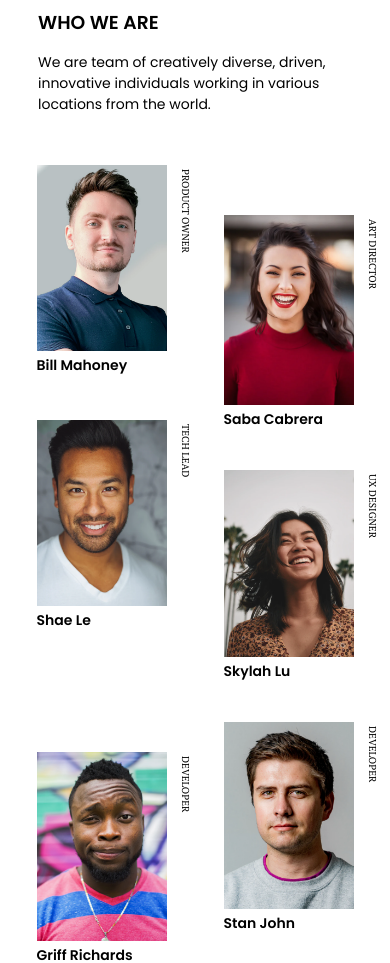
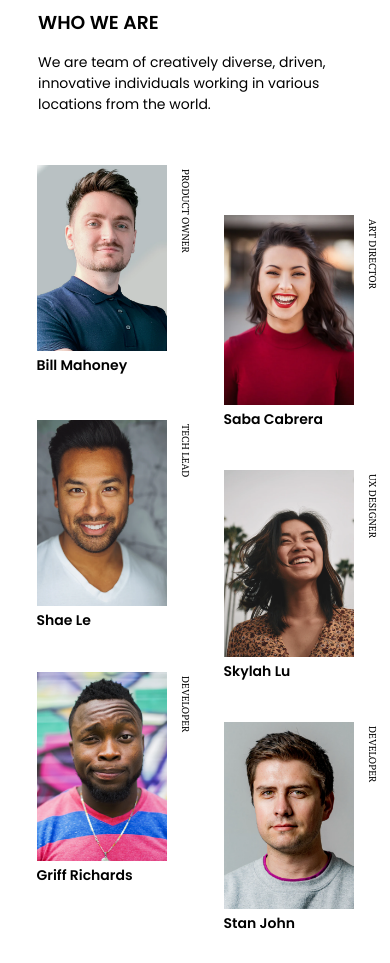
Before and after one commit to ThawZinA/dev_challenges, a plain HTML site: page my-team-page/index.html in a window 390 px wide. Shown: the part 137-1100 px from the top of the page. Drawn offline with Linux system fonts and the light colour scheme.

Commit message:
Update style.css

```diff
--- a/my-team-page/style.css
+++ b/my-team-page/style.css
@@ -112,6 +112,9 @@ header .text-box {
     .card {
         margin-bottom: 20px;
     }
+    .card:nth-child(5) {
+        transform: translateY(0);
+    }
     .row .card:nth-child(2n) {
         transform: translateY(50px);
     }
```
